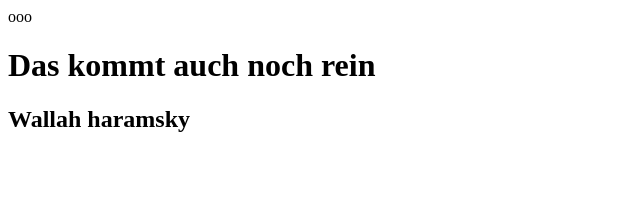
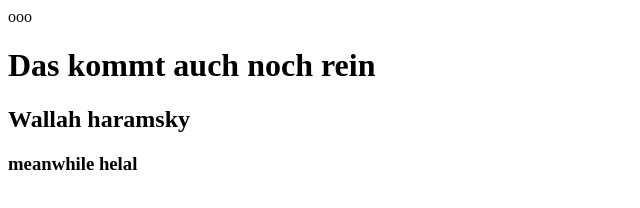
Before and after one commit to mastercood/haramsky, a plain HTML site: page index.html in a window 1280 px wide. Shown: the whole page, without its empty margins (0-640 px from the left). Drawn offline with Linux system fonts and the light colour scheme.

Commit message:
Sourcetree first commit.

```diff
--- a/index.html
+++ b/index.html
@@ -8,6 +8,6 @@ ooo  <head>
 <h2> Wallah haramsky</h2>
   </head>
   <body>
-
+<h3>meanwhile helal</h3>
   </body>
 </html>
```
Also changed, not shown: 1 other file.
